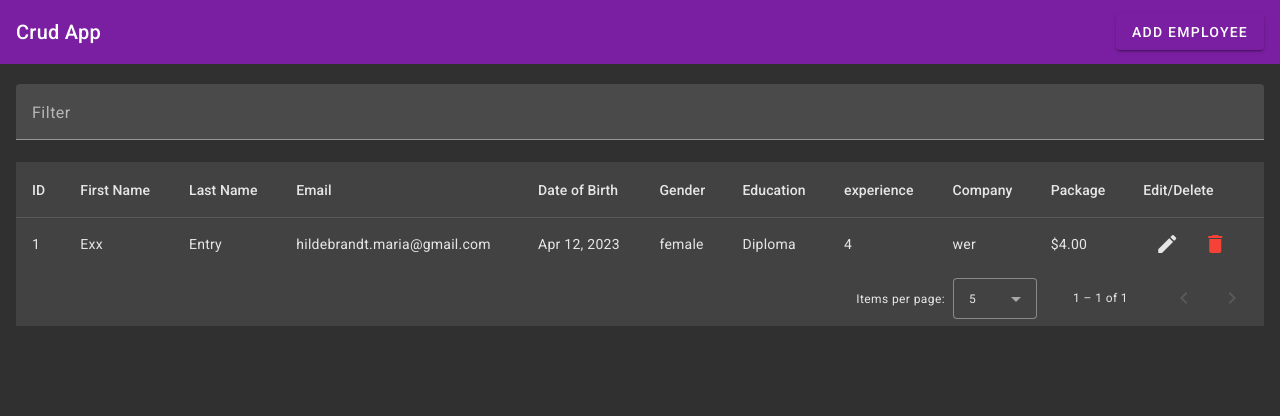
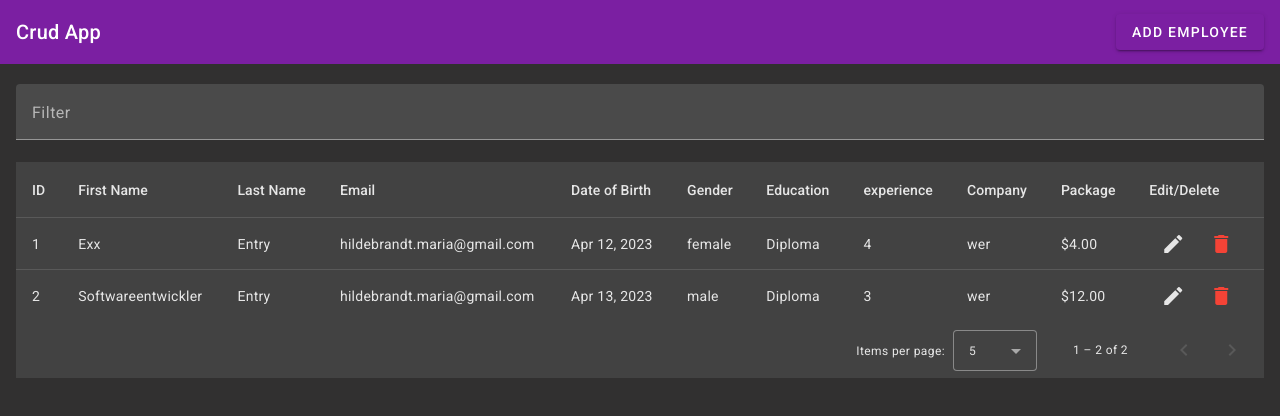
Before and after one commit to marhild/angular-15-crud-app, an Angular app: page / in a window 1280 px wide. Shown: the top 416 px of the page. Built offline with nearby package versions, Linux system fonts and the light colour scheme; data requests are answered from the project's data file.

Commit message:
refreshes list after new entry

```diff
--- a/db.json
+++ b/db.json
@@ -28,6 +28,18 @@
       "company": "wer",
       "package": "4",
       "id": 1
+    },
+    {
+      "firstName": "Softwareentwickler",
+      "lastName": "Entry",
+      "email": "hildebrandt.maria@gmail.com",
+      "dateOfBirth": "2023-04-13T22:00:00.000Z",
+      "gender": "male",
+      "education": "Diploma",
+      "experience": "3",
+      "company": "wer",
+      "package": "12",
+      "id": 2
     }
   ]
 }
--- a/src/app/app.component.ts
+++ b/src/app/app.component.ts
@@ -37,7 +37,14 @@ export class AppComponent implements OnInit{
   }
 
   openAddEditEmpForm() {
-    this._dialog.open(EmpAddEditComponent);
+    const dialogRef = this._dialog.open(EmpAddEditComponent);
+    dialogRef.afterClosed().subscribe({
+      next: (val) => {
+        if(val) {
+          this.getEmployeeList();
+        }
+      }
+    })
   }
 
   getEmployeeList() {
--- a/src/app/emp-add-edit/emp-add-edit.component.html
+++ b/src/app/emp-add-edit/emp-add-edit.component.html
@@ -61,8 +61,9 @@
         </mat-form-field>
     </div>
 </div>
+<!--[mat-dialog-close] prevents adding an empty row on close-->
 <div mat-dialog-actions class="action">
-    <button mat-raised-button>Cancel</button>
+    <button mat-raised-button type="button" [mat-dialog-close]="false">Cancel</button>
     <button mat-raised-button color="primary" type="submit">Save</button>
 </div>
 </form>
--- a/src/app/emp-add-edit/emp-add-edit.component.ts
+++ b/src/app/emp-add-edit/emp-add-edit.component.ts
@@ -44,7 +44,7 @@ export class EmpAddEditComponent {
       this._empService.addEmployee(this.empForm.value).subscribe({
         next: (val: any) => {
           alert('Employee added successfully');
-          this._dialogRef.close();
+          this._dialogRef.close(true);
         },
         error: (err: any) => {
           console.log(err)
```
